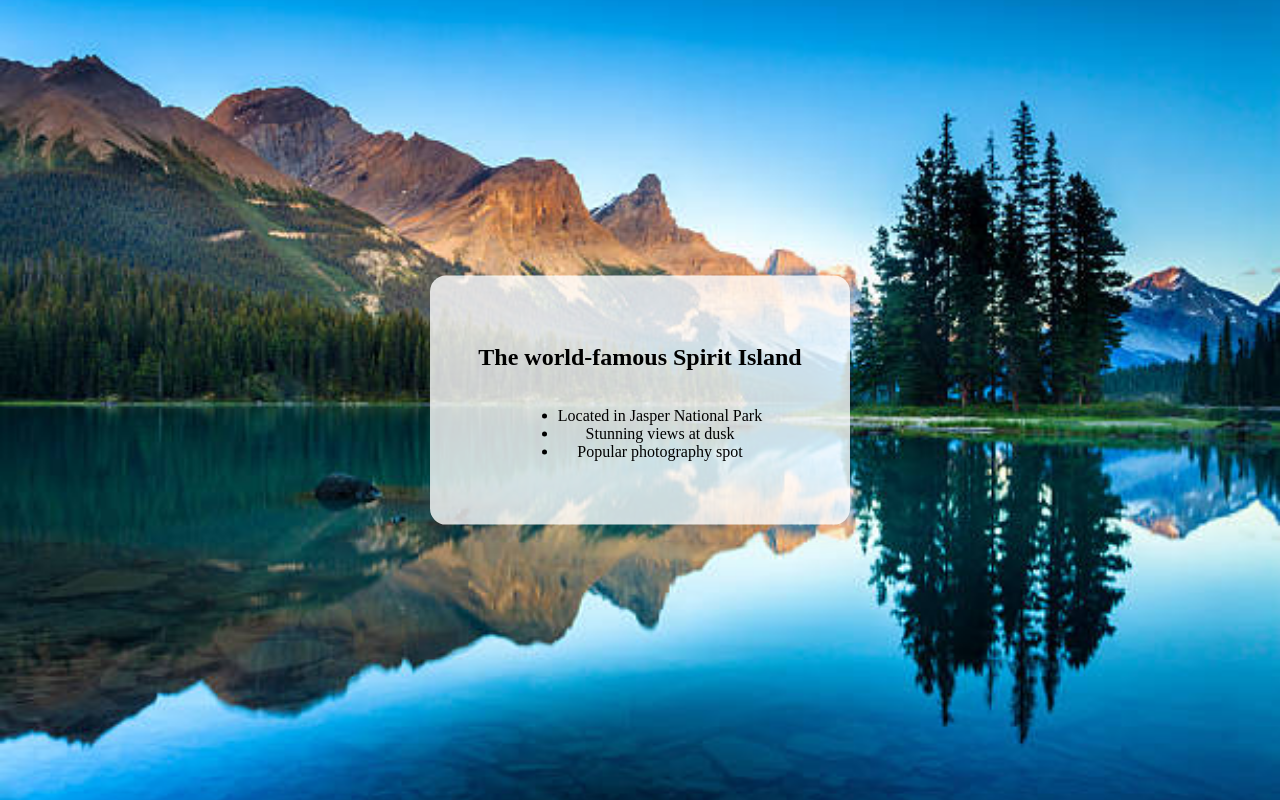
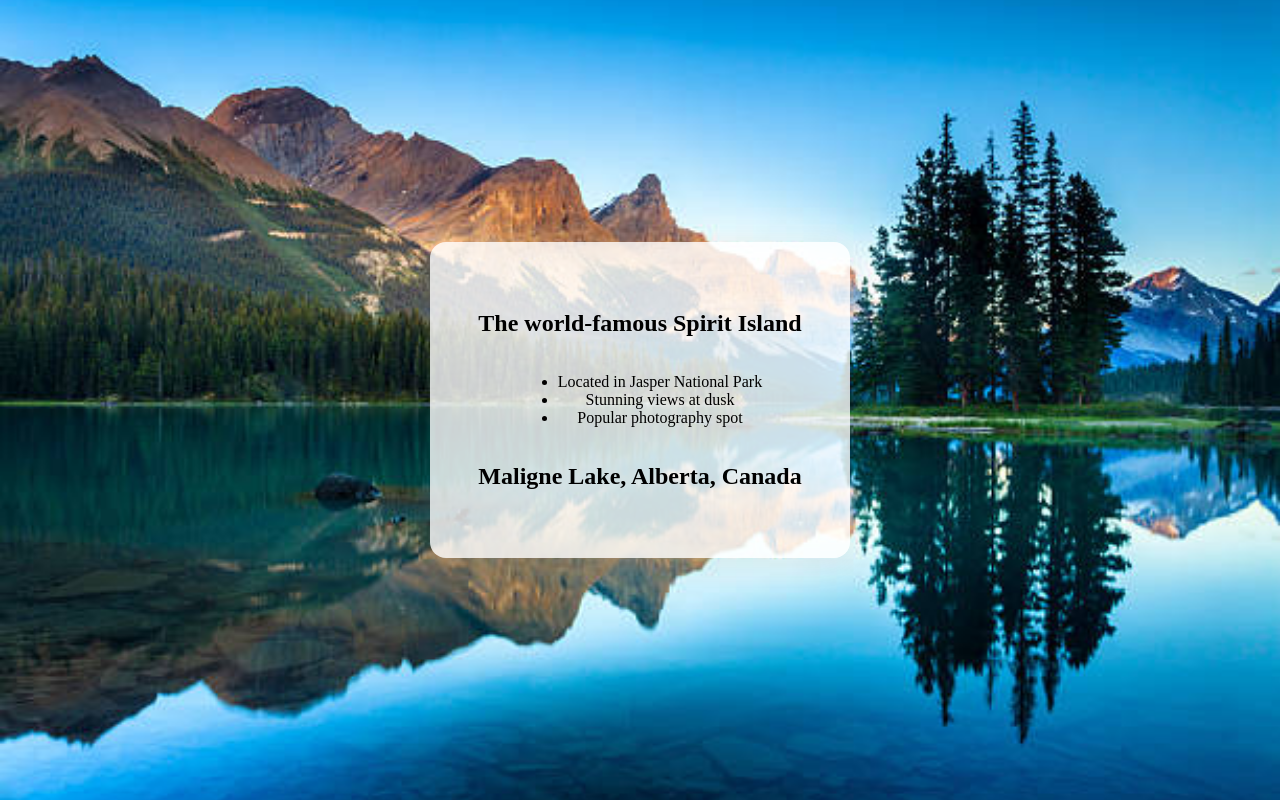
Before and after one commit to BrittanyDilts/pitch-show, a plain HTML site: page index.html in a window 1280 px wide. Shown: the top 800 px of the page. Drawn offline with Linux system fonts and the light colour scheme.

Commit message:
No more stanky old wizard vision

```diff
--- a/app.js
+++ b/app.js
@@ -7,7 +7,8 @@ const pitchPoints = [
           "Located in Jasper National Park",
           "Stunning views at dusk",
           "Popular photography spot"
-      ]
+        ],
+        "Maligne Lake, Alberta, Canada"
       ]
     },
     {
@@ -18,7 +19,8 @@ const pitchPoints = [
           "Snow-capped peaks",
           "Crystal clear lake reflection",
           "Serene and untouched wilderness"
-      ]
+        ],
+        "A perfect escape for nature lovers"
       ]
     },
     {
@@ -29,14 +31,11 @@ const pitchPoints = [
           "Brilliant fall foliage",
           "Golden leaves carpeting the ground",
           "Crisp, fresh air"
-      ]
+        ],
+        "Experience the beauty of seasonal change"
       ]
     },
-  // Add more as needed...
   ];
-
-let currentIndex = 0;
-let isTransitioning = false;
 
   function setBackgroundImage(src) {
     let bg = document.querySelector('.bg-image');
@@ -44,8 +43,11 @@ function setBackgroundImage(src) {
       bg = document.createElement('img');
       bg.className = 'bg-image';
       document.body.appendChild(bg);
+      bg.src = src;
+      bg.style.opacity = 1;
+      return;
     }
-  // Fade out, change src, fade in
+    if (bg.src.endsWith(src)) return; // Don't change if already set
     bg.style.opacity = 0;
     setTimeout(() => {
       bg.src = src;
@@ -55,9 +57,16 @@ function setBackgroundImage(src) {
     }, 300);
   }
 
-function createTextDiv(point, animationClass) {
+  function renderPitchSections() {
+    const app = document.getElementById('app');
+    app.innerHTML = '';
+    pitchPoints.forEach((point, idx) => {
+      const section = document.createElement('section');
+      section.className = 'pitch-section';
+      section.dataset.index = idx;
+
       const textDiv = document.createElement('div');
-  textDiv.className = 'pitch-text' + (animationClass ? ' ' + animationClass : '');
+      textDiv.className = 'pitch-text';
 
       point.text.forEach(item => {
         if (Array.isArray(item)) {
@@ -75,60 +84,30 @@ function createTextDiv(point, animationClass) {
         }
       });
 
-  return textDiv;
+      section.appendChild(textDiv);
+      app.appendChild(section);
+    });
   }
 
-function renderPitchPoint(index, direction = null) {
-  const app = document.getElementById('app');
-  let container = document.querySelector('.pitch-text-container');
-  if (!container) {
-    container = document.createElement('div');
-    container.className = 'pitch-text-container';
-    app.appendChild(container);
-  }
+  function onScroll() {
+    const sections = document.querySelectorAll('.pitch-section');
+    let currentSection = sections[0];
+    let currentIndex = 0;
 
-  // Remove old text with animation
-  const oldText = container.querySelector('.pitch-text');
-  if (oldText) {
-    isTransitioning = true;
-    oldText.classList.add(direction === 'up' ? 'exit-to-top' : 'exit-to-bottom');
-    setTimeout(() => {
-      if (oldText.parentNode) oldText.parentNode.removeChild(oldText);
-      isTransitioning = false;
-    }, 500);
-  }
-
-  // Set background image
-  setBackgroundImage(pitchPoints[index].src);
-
-  // Add new text with animation
-  const newText = createTextDiv(
-    pitchPoints[index],
-    direction === 'up' ? 'enter-from-bottom' : direction === 'down' ? 'enter-from-top' : ''
-  );
-  container.appendChild(newText);
-}
-
-function handleScroll(event) {
-  if (isTransitioning) return;
-  if (event.deltaY < 0) {
-    // Scroll up: next
-    if (currentIndex < pitchPoints.length - 1) {
-      currentIndex++;
-      renderPitchPoint(currentIndex, 'up');
-    }
-  } else if (event.deltaY > 0) {
-    // Scroll down: previous
-    if (currentIndex > 0) {
-      currentIndex--;
-      renderPitchPoint(currentIndex, 'down');
-    }
+    // Find the section whose top is closest to (but not greater than) the top of the viewport
+    for (let i = 0; i < sections.length; i++) {
+      const rect = sections[i].getBoundingClientRect();
+      if (rect.top <= 0) {
+        currentSection = sections[i];
+        currentIndex = i;
       }
     }
 
+    setBackgroundImage(pitchPoints[currentIndex].src);
+  }
+
   document.addEventListener('DOMContentLoaded', function() {
-  setBackgroundImage(pitchPoints[currentIndex].src);
-  renderPitchPoint(currentIndex);
-
-  window.addEventListener('wheel', handleScroll, { passive: false });
+    renderPitchSections();
+    setBackgroundImage(pitchPoints[0].src);
+    window.addEventListener('scroll', onScroll);
   });
--- a/style.css
+++ b/style.css
@@ -1,14 +1,12 @@
 body, html {
-  height: 100%;
   margin: 0;
   padding: 0;
-  overflow: hidden; /* Prevent default scroll */
+  min-height: 100%;
+  box-sizing: border-box;
 }
 
 #app {
   position: relative;
-  width: 100vw;
-  height: 100vh;
   z-index: 1;
 }
 
@@ -23,17 +21,11 @@ body, html {
   pointer-events: none;
 }
 
-.pitch-text-container {
-  position: absolute;
-  top: 50%;
-  left: 50%;
-  transform: translate(-50%, -50%);
-  z-index: 2;
-  width: 100%;
+.pitch-section {
+  min-height: 100vh;
   display: flex;
+  align-items: center;
   justify-content: center;
-  align-items: center;
-  pointer-events: none;
 }
 
 .pitch-text {
@@ -47,9 +39,19 @@ body, html {
   display: flex;
   flex-direction: column;
   align-items: center;
-  pointer-events: auto;
-  opacity: 1;
-  transition: opacity 0.5s, transform 0.5s;
+}
+
+.pitch-text-container {
+  position: absolute;
+  top: 50%;
+  left: 50%;
+  transform: translate(-50%, -50%);
+  z-index: 2;
+  width: 100%;
+  display: flex;
+  justify-content: center;
+  align-items: center;
+  pointer-events: none;
 }
 
 .pitch-text.enter-from-top {
```
Lines whose indentation alone changed are shown as unchanged.
